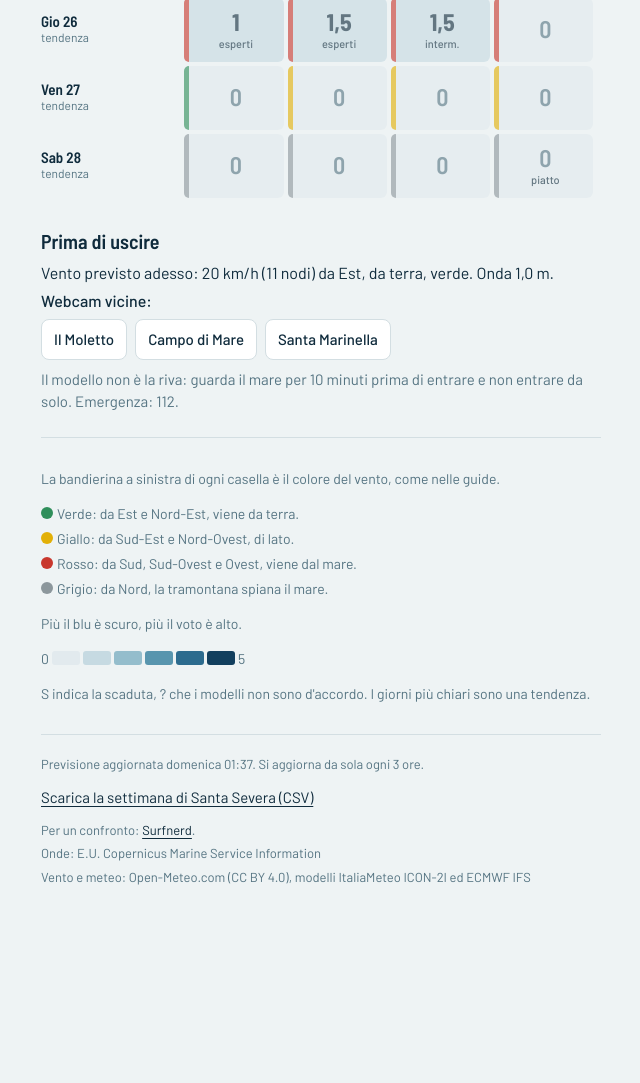
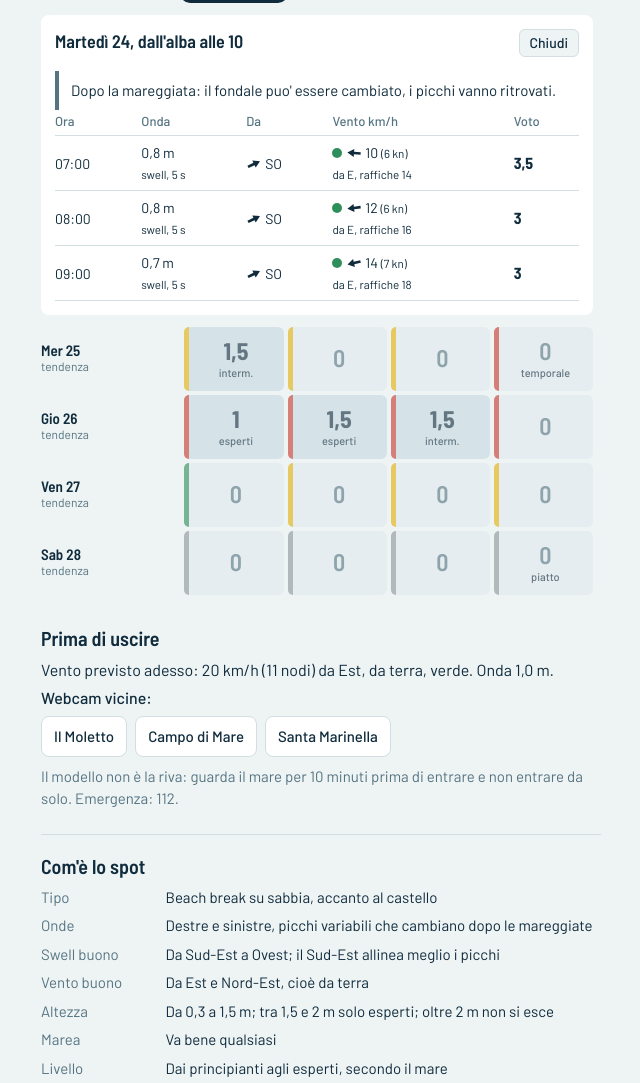
Before and after one commit to enricomariacaporossi/surf-lazio, a plain HTML site: page index.html in a window 1280 px wide. Shown: the part 653-1736 px from the top of the page, without its empty margins (319-959 px from the left). Before the commit the page ends 1576 px from the top, so only its background shows below. Drawn offline with Linux system fonts and the light colour scheme.

Commit message:
Pagina: dettaglio piu' evidente, scheda dello spot, confronti
- Il dettaglio ora per ora della finestra migliore e' aperto subito,
  c'e' il pulsante "Vedi ora per ora", l'istruzione sopra la griglia
  e un pulsante per chiudere il dettaglio.
- Nuova sezione "Com'e' lo spot", come le schede di Surfnerd, per
  Castello e Levante (testi in spots.json).
- Confronti: Surfnerd per il Castello; Surfline (Fregene) e
  surf-forecast (Focene) per il Levante.
- Webcam del Moletto: pagina del circolo asdilmoletto.it.
- La pagina legge webcam, confronti e schede da spots.json, cosi' le
  modifiche si vedono subito.

Co-Authored-By: Claude Opus 5.5 <noreply@anthropic.com>
Claude-Session: https://claude.ai/code/session_01RcrmdSTD1xCHmmKv7bKeQ2

```diff
--- a/app.js
+++ b/app.js
@@ -2,6 +2,7 @@
    Tutti i calcoli li fa lo script su GitHub; qui si mostrano e basta. */
 
 const DATI = "data/forecast.json";
+const SCHEDE = "spots.json";
 const CHIAVE_CACHE = "surf-lazio-dati";
 const CHIAVE_SPOT = "surf-lazio-spot";
 const ORE_VECCHIE = 6; // oltre, l'aggiornamento automatico potrebbe essersi fermato
@@ -19,6 +20,7 @@ const FASCE = {
   "16-tramonto": { nome: "16–tramonto", da: 16, a: 24, frase: "dalle 16 al tramonto" },
 };
 const CARDINALI = ["Nord", "Nord-Est", "Est", "Sud-Est", "Sud", "Sud-Ovest", "Ovest", "Nord-Ovest"];
+const CARDINALI_BREVI = ["N", "NE", "E", "SE", "S", "SO", "O", "NO"];
 const VENTO_A_PAROLE = {
   verde: "da terra, verde",
   giallo: "di lato, giallo",
@@ -52,8 +54,9 @@ let stato = { dati: null, offline: false, spot: 0, aperta: null };
 
 const $ = (sel) => document.querySelector(sel);
 
-function cardinale(gradi) {
-  return CARDINALI[Math.floor((((gradi % 360) + 360) % 360 + 22.5) / 45) % 8];
+function cardinale(gradi, breve = false) {
+  const i = Math.floor((((gradi % 360) + 360) % 360 + 22.5) / 45) % 8;
+  return (breve ? CARDINALI_BREVI : CARDINALI)[i];
 }
 
 function numero(x, decimali = 1) {
@@ -123,6 +126,7 @@ async function caricaDati() {
     const risposta = await fetch(`${DATI}?t=${Date.now()}`, { cache: "no-store" });
     if (!risposta.ok) throw new Error(`risposta ${risposta.status}`);
     const dati = await risposta.json();
+    await unisciSchede(dati);
     try { localStorage.setItem(CHIAVE_CACHE, JSON.stringify(dati)); } catch (e) { /* spazio pieno o privato */ }
     return { dati, offline: false };
   } catch (errore) {
@@ -131,6 +135,26 @@ async function caricaDati() {
     if (copia) return { dati: copia, offline: true };
     throw errore;
   }
+}
+
+async function unisciSchede(dati) {
+  // webcam, confronti e scheda dello spot si leggono da spots.json:
+  // cambiano subito quando si modifica il file, senza aspettare il prossimo aggiornamento
+  try {
+    const risposta = await fetch(`${SCHEDE}?t=${Date.now()}`, { cache: "no-store" });
+    if (!risposta.ok) return;
+    const schede = await risposta.json();
+    dati.spot.forEach((s) => {
+      const scheda = schede.find((x) => x.id === s.id);
+      if (!scheda) return;
+      ["webcam", "confronto", "scheda", "avviso"].forEach((k) => { if (k in scheda) s[k] = scheda[k]; });
+    });
+  } catch (e) { /* si usano i dati di forecast.json */ }
+}
+
+function idMigliore(spot) {
+  const m = spot.finestra_migliore;
+  return m ? `${m.data}|${m.fascia}` : null;
 }
 
 /* ------------------------------------------------------------- disegno */
@@ -143,7 +167,7 @@ function disegnaScelta() {
   }).join("");
   nav.querySelectorAll("button").forEach((b) => b.addEventListener("click", () => {
     stato.spot = Number(b.dataset.spot);
-    stato.aperta = null;
+    stato.aperta = idMigliore(stato.dati.spot[stato.spot]);
     try { localStorage.setItem(CHIAVE_SPOT, stato.spot); } catch (e) { /* non importa */ }
     disegna();
   }));
@@ -170,6 +194,7 @@ function disegnaRisposta(spot) {
     <div class="onde-voto" aria-label="Voto ${numero(m.voto)} su 5">${ondeVoto(m.voto)}
       <span class="numero">${voto(m.voto)} su 5, ${LIVELLO_BREVE[m.livello] || m.livello}</span></div>
     <p class="perche">${fraseOra(o)} Onda totale ${numero(m.onda_m)} m. ${m.fiducia === "tendenza" ? "È una tendenza: ricontrolla nei prossimi giorni." : ""}</p>
+    <button type="button" class="vedi" data-vai="${m.data}|${m.fascia}">Vedi ora per ora</button>
     ${segnali.length || avviso ? `<ul class="segnali">${avviso}${segnali.map((s) =>
       `<li class="${s.startsWith("scaduta") ? "scaduta" : ""}">${maiuscola(s)}.${perche(s)}</li>`).join("")}</ul>` : ""}
   </section>`;
@@ -215,6 +240,7 @@ function disegnaGriglia(spot) {
   }).join("");
   return `<section class="settimana">
     <h3>I prossimi giorni</h3>
+    <p class="istruzione">Tocca una casella per vedere il dettaglio ora per ora.</p>
     <table class="griglia">
       <thead><tr><th class="giorno"></th>${intestazione}</tr></thead>
       <tbody>${righe}</tbody>
@@ -231,18 +257,30 @@ function disegnaDettaglio(spot, giorno, chiave) {
   const righe = ore.map((o) => `<tr>
       <td>${ora(o.ora)}</td>
       <td>${numero(o.onda_m)} m<br><small>${o.parte}, ${numero(o.periodo_s, 0)} s</small></td>
-      <td>${freccia(o.direzione_onda)} ${cardinale(o.direzione_onda)}</td>
-      <td class="vento-${o.colore}"><span class="pallino"></span>${freccia(o.direzione_vento)} ${Math.round(o.vento_kmh)} <small>(${nodi(o.vento_kmh)} kn)</small><br><small>da ${cardinale(o.direzione_vento)}, raffiche ${Math.round(o.raffiche_kmh)}</small></td>
+      <td>${freccia(o.direzione_onda)} ${cardinale(o.direzione_onda, true)}</td>
+      <td class="vento-${o.colore}"><span class="pallino"></span>${freccia(o.direzione_vento)} ${Math.round(o.vento_kmh)} <small>(${nodi(o.vento_kmh)} kn)</small><br><small>da ${cardinale(o.direzione_vento, true)}, raffiche ${Math.round(o.raffiche_kmh)}</small></td>
       <td class="voto-ora">${voto(o.voto)}</td>
     </tr>`).join("");
-  return `<div class="dettaglio">
-    <h4>${nomeGiorno(giorno.data)}, ${f.frase}</h4>
+  return `<div class="dettaglio" id="dettaglio">
+    <div class="dettaglio-testa">
+      <h4>${nomeGiorno(giorno.data)}, ${f.frase}</h4>
+      <button type="button" class="chiudi" aria-label="Chiudi il dettaglio">Chiudi</button>
+    </div>
     ${segnali.length ? `<ul class="segnali">${segnali.map((s) => `<li>${maiuscola(s)}.</li>`).join("")}</ul>` : ""}
     <table class="ore">
       <thead><tr><th>Ora</th><th>Onda</th><th>Da</th><th>Vento km/h</th><th>Voto</th></tr></thead>
       <tbody>${righe}</tbody>
     </table>
   </div>`;
+}
+
+function disegnaScheda(spot) {
+  if (!spot.scheda || !spot.scheda.length) return "";
+  const righe = spot.scheda.map(([voce, testo]) => `<dt>${voce}</dt><dd>${testo}</dd>`).join("");
+  return `<section class="scheda">
+    <h3>Com'è lo spot</h3>
+    <dl>${righe}</dl>
+  </section>`;
 }
 
 function disegnaLegenda() {
@@ -261,6 +299,14 @@ function disegnaLegenda() {
   </section>`;
 }
 
+function confronti(spot) {
+  let elenco = spot.confronto || [];
+  if (typeof elenco === "string") elenco = [{ nome: "Surfnerd", url: elenco }];
+  if (!elenco.length) return "";
+  return `<p>Per un confronto: ${elenco.map((c) =>
+    `<a href="${c.url}" target="_blank" rel="noopener">${c.nome}</a>`).join(", ")}.</p>`;
+}
+
 function disegnaPiede() {
   const d = stato.dati;
   const spot = d.spot[stato.spot];
@@ -274,20 +320,29 @@ function disegnaPiede() {
     ${avvisi.map((a) => `<p class="avviso-dati">${a}</p>`).join("")}
     <p>Previsione aggiornata ${quando}. Si aggiorna da sola ogni 3 ore.</p>
     <p><a class="scarica" href="data/settimana_${spot.id}.csv" download>Scarica la settimana di ${spot.nome.split("–")[0].trim()} (CSV)</a></p>
-    ${spot.confronto ? `<p>Per un confronto: <a href="${spot.confronto}" target="_blank" rel="noopener">Surfnerd</a>.</p>` : ""}
+    ${confronti(spot)}
     ${d.crediti.map((c) => `<p>${c}</p>`).join("")}`;
 }
 
 function disegna() {
   const spot = stato.dati.spot[stato.spot];
   disegnaScelta();
-  $("#contenuto").innerHTML = disegnaRisposta(spot) + disegnaGriglia(spot) + disegnaAdesso(spot) + disegnaLegenda();
+  $("#contenuto").innerHTML = disegnaRisposta(spot) + disegnaGriglia(spot) + disegnaAdesso(spot) + disegnaScheda(spot) + disegnaLegenda();
   document.querySelectorAll(".cella").forEach((c) => c.addEventListener("click", () => {
     stato.aperta = stato.aperta === c.dataset.cella ? null : c.dataset.cella;
     disegna();
     const di_nuovo = document.querySelector(`[data-cella="${c.dataset.cella}"]`);
     if (di_nuovo) di_nuovo.focus();
   }));
+  const vedi = document.querySelector(".vedi");
+  if (vedi) vedi.addEventListener("click", () => {
+    stato.aperta = vedi.dataset.vai;
+    disegna();
+    const d = document.getElementById("dettaglio");
+    if (d) d.scrollIntoView({ behavior: "smooth", block: "start" });
+  });
+  const chiudi = document.querySelector(".chiudi");
+  if (chiudi) chiudi.addEventListener("click", () => { stato.aperta = null; disegna(); });
   disegnaPiede();
 }
 
@@ -301,6 +356,7 @@ function disegna() {
     let salvato = 0;
     try { salvato = Number(localStorage.getItem(CHIAVE_SPOT)) || 0; } catch (e) { /* niente */ }
     stato.spot = Math.min(salvato, dati.spot.length - 1);
+    stato.aperta = idMigliore(dati.spot[stato.spot]);
     disegna();
   } catch (errore) {
     $("#contenuto").innerHTML = `<p class="errore">Non riesco a scaricare le previsioni (${errore.message}).
--- a/spots.json
+++ b/spots.json
@@ -2,29 +2,46 @@
   {
     "id": "santa-severa",
     "nome": "Santa Severa – Il Castello",
-    "riva": { "lat": 42.0170, "lon": 11.9561 },
+    "riva": { "lat": 42.017, "lon": 11.9561 },
     "cella": { "lat": 41.979, "lon": 11.917 },
-    "vento_punto": { "lat": 42.00, "lon": 11.92 },
+    "vento_punto": { "lat": 42.0, "lon": 11.92 },
     "esposizione": 225,
     "vento": {
-      "verde":  [[23, 112]],
+      "verde": [[23, 112]],
       "giallo": [[113, 157], [293, 337]],
-      "rosso":  [[158, 292]],
+      "rosso": [[158, 292]],
       "grigio": [[338, 360], [0, 22]]
     },
-    "swell": { "finestra": [110, 295], "pieno": [135, 270] },
+    "swell": {
+      "finestra": [110, 295],
+      "pieno": [135, 270]
+    },
     "altezzaVoto": { "min": 0.3, "ottimale": 1.0, "max": 1.5, "zero": 2.0 },
     "periodoMin": 5,
     "fondale": "sabbia",
     "mareggiata": 2.0,
-    "livelli": { "principianti": 0.7, "intermedi": 1.5 },
+    "livelli": {
+      "principianti": 0.7,
+      "intermedi": 1.5
+    },
     "avviso": null,
     "webcam": [
-      { "nome": "Il Moletto", "url": "https://www.mare2000.it/Meteo/s_severa.htm" },
+      { "nome": "Il Moletto", "url": "https://www.asdilmoletto.it" },
       { "nome": "Campo di Mare", "url": "https://vedetta.org/en/webcam/italia/lazio/roma/cerveteri/" },
       { "nome": "Santa Marinella", "url": "https://meteoregionelazio.it/rete/webcam.php?id=RM-041" }
     ],
-    "confronto": "https://www.surfnerd.com/surf-forecast/il-castello"
+    "confronto": [
+      { "nome": "Surfnerd, Il Castello", "url": "https://www.surfnerd.com/surf-forecast/il-castello" }
+    ],
+    "scheda": [
+      ["Tipo", "Beach break su sabbia, accanto al castello"],
+      ["Onde", "Destre e sinistre, picchi variabili che cambiano dopo le mareggiate"],
+      ["Swell buono", "Da Sud-Est a Ovest; il Sud-Est allinea meglio i picchi"],
+      ["Vento buono", "Da Est e Nord-Est, cioè da terra"],
+      ["Altezza", "Da 0,3 a 1,5 m; tra 1,5 e 2 m solo esperti; oltre 2 m non si esce"],
+      ["Marea", "Va bene qualsiasi"],
+      ["Livello", "Dai principianti agli esperti, secondo il mare"]
+    ]
   },
   {
     "id": "fregene",
@@ -34,20 +51,39 @@
     "vento_punto": { "lat": 41.8464, "lon": 12.1945 },
     "esposizione": 250,
     "vento": {
-      "verde":  [[23, 112]],
+      "verde": [[23, 112]],
       "giallo": [[113, 157], [293, 337]],
-      "rosso":  [[158, 292]],
+      "rosso": [[158, 292]],
       "grigio": [[338, 360], [0, 22]]
     },
-    "swell": { "finestra": [160, 320], "pieno": [205, 295] },
+    "swell": {
+      "finestra": [160, 320],
+      "pieno": [205, 295]
+    },
     "altezzaVoto": { "min": 0.3, "ottimale": 0.7, "max": 1.2, "zero": 1.6 },
     "periodoMin": 5,
     "fondale": "sabbia",
     "mareggiata": 2.0,
-    "livelli": { "principianti": 0.7, "intermedi": 1.2 },
+    "livelli": {
+      "principianti": 0.7,
+      "intermedi": 1.2
+    },
     "avviso": "Qui la corrente è più forte che al Castello.",
     "webcam": [
       { "nome": "Fregene Sud", "url": "https://vedetta.org/en/webcam/italia/lazio/roma/fregene-sud/" }
+    ],
+    "confronto": [
+      { "nome": "Surfline, Fregene", "url": "https://www.surfline.com/surf-reports-forecasts-cams/italy/latium/rome/fregene/3176544" },
+      { "nome": "Surf-forecast, Focene (5 km a sud)", "url": "https://www.surf-forecast.com/breaks/Focene" }
+    ],
+    "scheda": [
+      ["Tipo", "Beach break su sabbia, mare più aperto che al Castello"],
+      ["Fondale", "Basso per molti metri: l'onda rompe al largo e morbida"],
+      ["Swell buono", "Da Sud-Ovest e Ovest"],
+      ["Vento buono", "Da Est e Nord-Est, come al Castello"],
+      ["Altezza", "Da 0,3 a 1,2 m; oltre 1,6 m non si esce"],
+      ["Livello", "Scuola e principianti"],
+      ["Attenzione", "Più corrente che al Castello"]
     ]
   }
 ]
--- a/style.css
+++ b/style.css
@@ -85,6 +85,17 @@ h1, h2, h3 { font-family: var(--stretto); font-weight: 600; line-height: 1.15; m
 .risposta .perche { margin: 6px 0 0; max-width: 34em; }
 .risposta .nessuna { font-size: 20px; }
 
+.vedi {
+  margin-top: 14px;
+  padding: 10px 16px;
+  border: 0;
+  border-radius: 8px;
+  background: var(--inchiostro);
+  color: var(--sale);
+  font: 600 16px/1 var(--stretto);
+  cursor: pointer;
+}
+
 .segnali { list-style: none; margin: 14px 0 0; padding: 0; display: grid; gap: 6px; }
 .segnali li {
   padding: 8px 12px;
@@ -118,7 +129,8 @@ h1, h2, h3 { font-family: var(--stretto); font-weight: 600; line-height: 1.15; m
 /* ---------------------------------------------------------------- griglia */
 
 .settimana { padding: 20px 0 8px; }
-.settimana h3 { font-size: 20px; margin-bottom: 10px; }
+.settimana h3 { font-size: 20px; margin-bottom: 2px; }
+.istruzione { margin: 0 0 10px; font-size: 14px; color: var(--fondale); }
 
 .griglia { width: 100%; border-collapse: separate; border-spacing: 4px; margin: 0 -4px; table-layout: fixed; }
 .griglia th { font: 500 13px/1.2 var(--testo); color: var(--fondale); text-align: center; padding: 0 0 2px; }
@@ -173,13 +185,23 @@ tr.tendenza .cella { opacity: 0.62; }
 /* ---------------------------------------------------------------- dettaglio */
 
 .dettaglio { margin: 12px 0 8px; padding: 14px; background: var(--carta); border-radius: 8px; }
-.dettaglio h4 { font: 600 18px/1.2 var(--stretto); margin: 0 0 8px; }
+.dettaglio-testa { display: flex; justify-content: space-between; align-items: baseline; gap: 8px; margin-bottom: 8px; }
+.dettaglio h4 { font: 600 18px/1.2 var(--stretto); margin: 0; }
+.chiudi { border: 1px solid var(--riga); background: var(--sale); border-radius: 6px; padding: 6px 10px; font: 500 14px/1 var(--testo); color: var(--inchiostro); cursor: pointer; }
 .ore { width: 100%; border-collapse: collapse; font-size: 14px; }
 .ore th { text-align: left; font-weight: 500; color: var(--fondale); padding: 4px 4px 6px 0; border-bottom: 1px solid var(--riga); }
 .ore td { padding: 6px 4px 6px 0; border-bottom: 1px solid var(--riga); vertical-align: middle; white-space: nowrap; }
 .ore td.voto-ora { font: 700 16px/1 var(--stretto); }
 .freccia { width: 16px; height: 16px; vertical-align: -3px; fill: currentColor; }
 .pallino { display: inline-block; width: 10px; height: 10px; border-radius: 50%; background: var(--colore-vento); margin-right: 4px; vertical-align: 0; }
+
+/* ---------------------------------------------------------------- scheda spot */
+
+.scheda { padding: 20px 0; border-bottom: 1px solid var(--riga); }
+.scheda h3 { font-size: 20px; margin-bottom: 8px; }
+.scheda dl { display: grid; grid-template-columns: 7.5em 1fr; gap: 6px 12px; margin: 0; font-size: 15px; }
+.scheda dt { color: var(--fondale); }
+.scheda dd { margin: 0; }
 
 /* ---------------------------------------------------------------- legenda */
 
```
